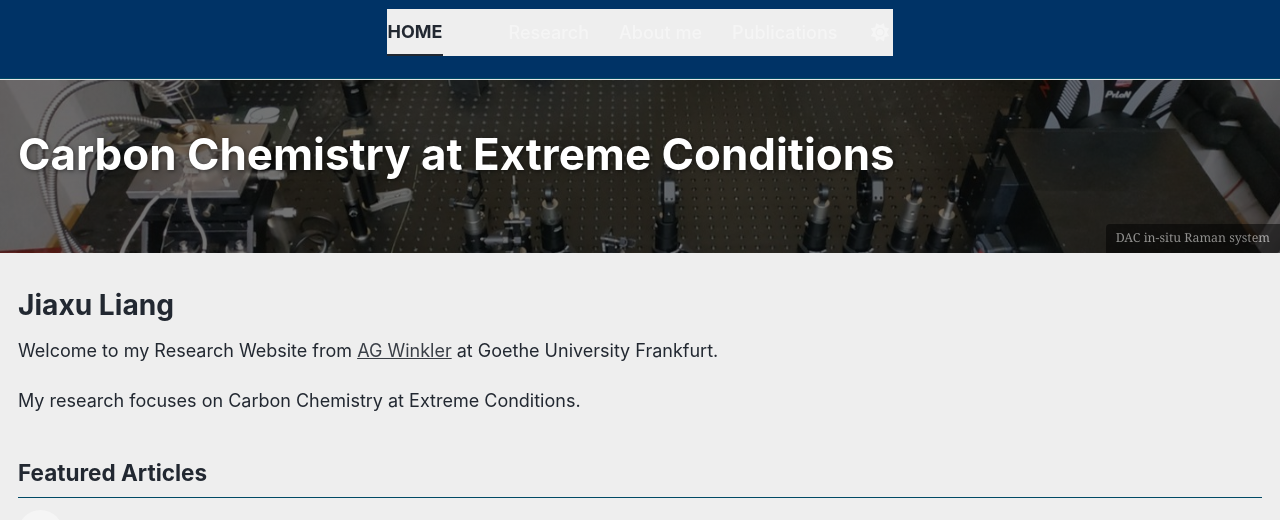
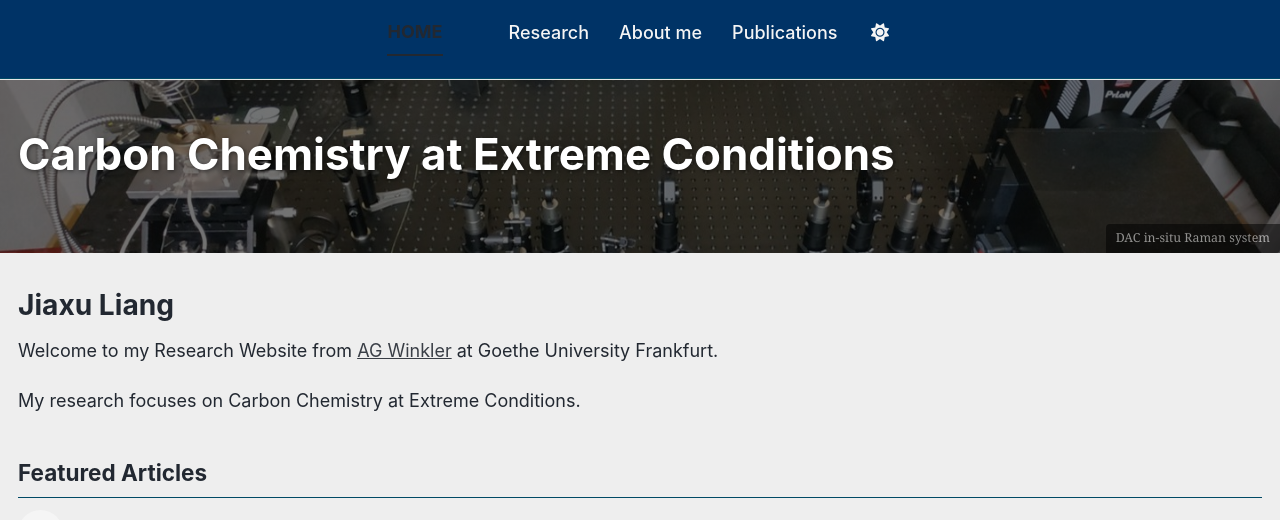
Before and after one commit to liangjiaxu-research/liangjiaxu-research.github.io, a Jekyll site: the page built from _pages/about.md, in a window 1280 px wide and 1071 px high. Shown: the top 520 px of the window. Built offline with Jekyll 4.4.1, drawn with Linux system fonts in a browser that asks for light colours; a script bundle is joined from its source files by our own code; library files that are not in the unit come from our copies.

Commit message:
Update _custom.scss

```diff
--- a/_sass/_custom.scss
+++ b/_sass/_custom.scss
@@ -95,6 +95,10 @@ body {
     z-index: 999;
 }
 
+.masthead__menu-item {
+    background: transparent !important;
+}
+
 .greedy-nav {
     background: #003366;
     display: flex;
```
